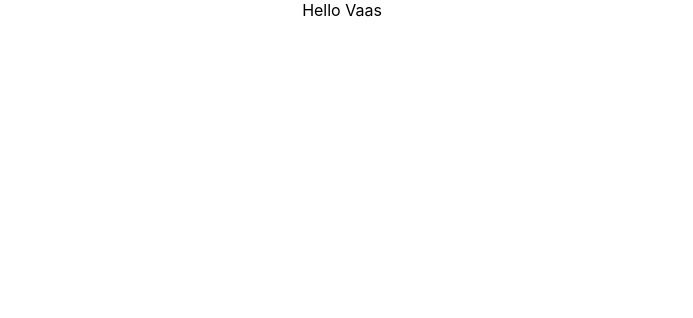
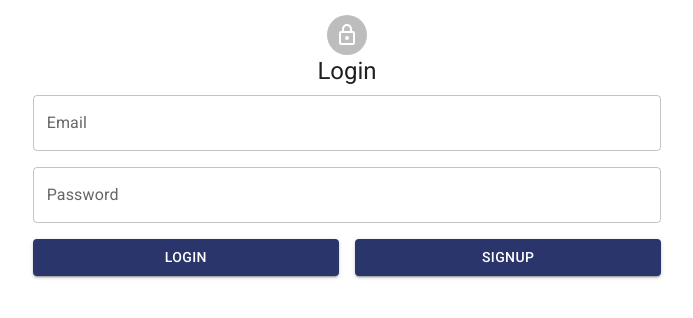
Before and after one commit to j0y0nt/vaas, a React (Create React App) app in the folder vaas-web/vass-fe/: page / in a window 1280 px wide. Shown: the top 318 px of the page, without its empty margins (298-991 px from the left). Built offline with nearby package versions, Linux system fonts and the light colour scheme.

Commit message:
Added MUI theme and Login Component.

```diff
--- a/vaas-web/vass-fe/package.json
+++ b/vaas-web/vass-fe/package.json
@@ -3,6 +3,10 @@
   "version": "0.1.0",
   "private": true,
   "dependencies": {
+    "@emotion/react": "^11.10.6",
+    "@emotion/styled": "^11.10.6",
+    "@mui/icons-material": "^5.11.11",
+    "@mui/material": "^5.11.13",
     "@testing-library/jest-dom": "^5.16.5",
     "@testing-library/react": "^13.4.0",
     "@testing-library/user-event": "^13.5.0",
--- a/vaas-web/vass-fe/public/index.html
+++ b/vaas-web/vass-fe/public/index.html
@@ -10,6 +10,16 @@
       content="Web site created using create-react-app"
     />
     <link rel="apple-touch-icon" href="%PUBLIC_URL%/logo192.png" />
+    <link
+      rel="stylesheet"
+      href="https://fonts.googleapis.com/css?family=Roboto:300,400,500,700&display=swap"
+      />
+
+    <link
+      rel="stylesheet"
+      href="https://fonts.googleapis.com/icon?family=Material+Icons"
+      />
+
     <!--
       manifest.json provides metadata used when your web app is installed on a
       user's mobile device or desktop. See https://developers.google.com/web/fundamentals/web-app-manifest/
--- a/vaas-web/vass-fe/src/App.css
+++ b/vaas-web/vass-fe/src/App.css
@@ -36,3 +36,10 @@
     transform: rotate(360deg);
   }
 }
+
+.body {
+    font-family: "Roboto", "Helvetica", "Arial", sans-serif;
+    font-weight: 400;
+    font-size: 1rem;
+    line-height: 1.5;
+}
--- a/vaas-web/vass-fe/src/App.js
+++ b/vaas-web/vass-fe/src/App.js
@@ -1,10 +1,15 @@
 import './App.css';
+import { ThemeProvider, createTheme } from '@mui/material/styles';
+import { vaasThemeOptions } from './theme/VaasThemeOptions.js';
+import MainContainer from './components/MainContainer.js';
+
+const theme = createTheme(vaasThemeOptions);
 
 function App() {
-  return (
-    <div className="App">
-	  Hello Vaas
-    </div>
+    return (
+	    <ThemeProvider theme={theme}>
+	    <MainContainer />
+	    </ThemeProvider>
   );
 }
 
--- /dev/null
+++ b/vaas-web/vass-fe/src/components/Login/LoginComponent.js
@@ -0,0 +1,98 @@
+import {useState} from 'react';
+import Box from '@mui/material/Box';
+import Container from '@mui/material/Container';
+import Avatar from '@mui/material/Avatar';
+import LockOutlinedIcon from '@mui/icons-material/LockOutlined';
+import Typography from '@mui/material/Typography';
+import Grid from '@mui/material/Grid';
+import TextField from '@mui/material/TextField';
+import FormControl from '@mui/material/FormControl';
+import Button from '@mui/material/Button';
+
+export default function LoginComponent(){
+    const [signup, setSignup] = useState(false);
+
+    return (
+	    <Container style={{margin: '5px',padding: '10px'}}>
+	    <Box style={{display:'flex', flexDirection: 'column', alignItems: 'center'}}>
+	    <Avatar>
+	    <LockOutlinedIcon />
+	    </Avatar>
+	    <Typography variant="h5" gutterBottom>
+            { signup? 'Signup' : 'Login' }
+	</Typography>
+
+	    <form>
+	    <Grid container spacing={2}>
+            <Grid item xs={12}>
+	    <Box style={{width: '100%'}}>
+            <FormControl style={{width: '100%'}}>
+	    <TextField fullWidth  id="outlined-basic" label="Email" variant="outlined" />
+	    </FormControl>
+	    </Box>
+            </Grid>
+
+            <Grid item xs={12}>
+	    <Box style={{width: '100%'}}>
+            <FormControl style={{width: '100%'}}>
+	    <TextField id="outlined-basic" label="Password" variant="outlined" />
+	    </FormControl>
+	    </Box>
+            </Grid>
+
+	{ signup && (
+	       <Grid item xs={12}>
+	    <Box style={{width: '100%'}}>
+            <FormControl style={{width: '100%'}}>
+	    <TextField id="outlined-basic" label="Confirm Password" variant="outlined" />
+	    </FormControl>
+	    </Box>
+            </Grid>
+
+	)
+	}
+	{ !signup && (
+	    <>
+	    <Grid item xs={6}>
+	    <Box style={{width: '100%'}}>
+	    <FormControl style={{width: '100%'}}>
+	    <Button variant="contained">Login</Button>
+	    </FormControl>
+	    </Box>
+            </Grid>
+
+	    <Grid item xs={6}>
+	    <Box style={{width: '100%'}}>
+	    <FormControl style={{width: '100%'}}>
+	    <Button variant="contained" onClick={e => setSignup(signup => true)}>SIGNUP</Button>
+	    </FormControl>
+	    </Box>
+		</Grid>
+		</>
+	)}
+
+	{ signup && (
+	    <>
+	    <Grid item xs={6}>
+	    <Box style={{width: '100%'}}>
+	    <FormControl style={{width: '100%'}}>
+	    <Button variant="contained" onClick={e => setSignup(signup => false)}>Cancel</Button>
+	    </FormControl>
+	    </Box>
+            </Grid>
+
+	    <Grid item xs={6}>
+	    <Box style={{width: '100%'}}>
+	    <FormControl style={{width: '100%'}}>
+	    <Button variant="contained">Register</Button>
+	    </FormControl>
+	    </Box>
+		</Grid>
+		</>
+	)}
+	    </Grid>
+	    </form>
+	</Box>
+	</Container>
+    );
+}
--- /dev/null
+++ b/vaas-web/vass-fe/src/components/MainContainer.js
@@ -0,0 +1,15 @@
+import React from 'react';
+import CssBaseline from '@mui/material/CssBaseline';
+import Container from '@mui/material/Container';
+import LoginComponent from './Login/LoginComponent.js';
+
+export default function MainContainer() {
+  return (
+    <React.Fragment>
+      <CssBaseline />
+      <Container maxWidth="md">
+	  <LoginComponent />
+      </Container>
+    </React.Fragment>
+  );
+}
--- /dev/null
+++ b/vaas-web/vass-fe/src/theme/VaasThemeOptions.js
@@ -0,0 +1,12 @@
+
+export const vaasThemeOptions = {
+  palette: {
+    mode: 'light',
+    primary: {
+      main: '#2a356b',
+    },
+    secondary: {
+      main: '#f50057',
+    },
+  },
+};
```
Also changed, not shown: 1 other file (tests, documents, lock files or other folders).
